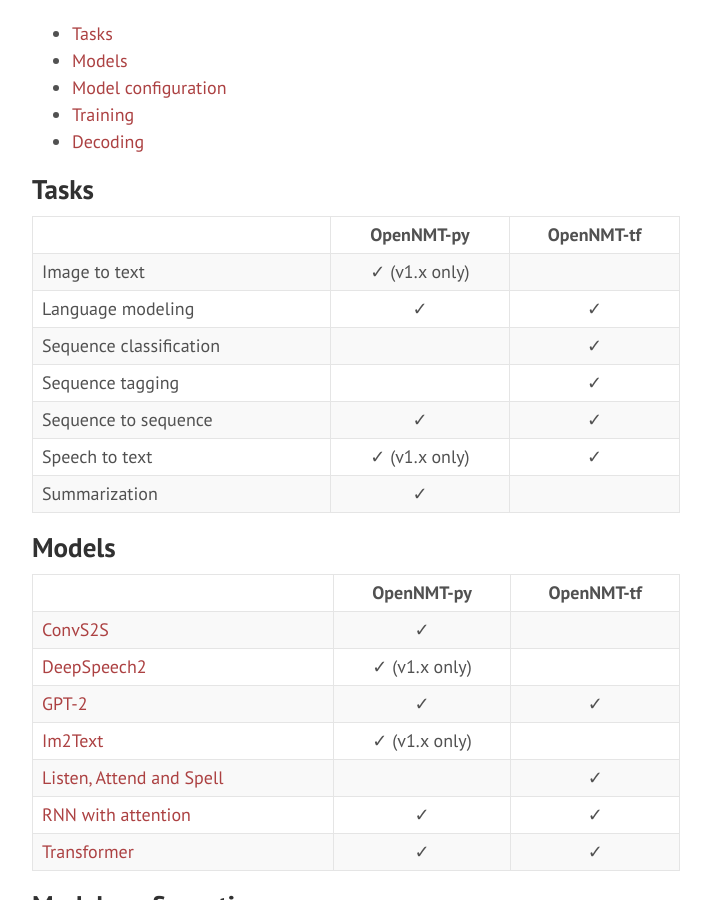
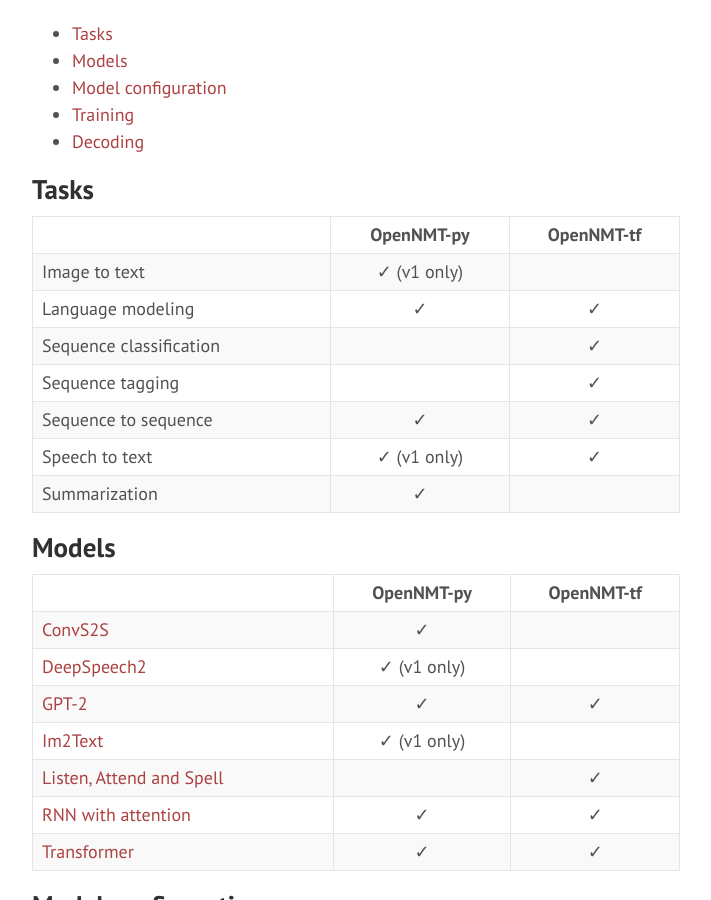
Before and after one commit to OpenNMT/opennmt.github.io, a Jekyll site: the page built from features.md, in a window 1280 px wide and 900 px high, scrolled down 415 px. Shown: the whole window, without its empty margins (284-995 px from the left). Built offline with Jekyll 4.4.1, drawn with Linux system fonts in a browser that asks for light colours.

Commit message:
Change v1.x to v1 for simplicity

```diff
--- a/features.md
+++ b/features.md
@@ -12,12 +12,12 @@ While OpenNMT initially focused on standard sequence to sequence models applied
 
 | | OpenNMT-py | OpenNMT-tf |
 | --- | :---: | :---: |
-| Image to text | ✓ (v1.x only) | |
+| Image to text | ✓ (v1 only) | |
 | Language modeling | ✓ | ✓ |
 | Sequence classification | | ✓ |
 | Sequence tagging | | ✓ |
 | Sequence to sequence | ✓ | ✓ |
-| Speech to text | ✓ (v1.x only) | ✓ |
+| Speech to text | ✓ (v1 only) | ✓ |
 | Summarization | ✓ | |
 
 ## Models
@@ -25,9 +25,9 @@ While OpenNMT initially focused on standard sequence to sequence models applied
 | | OpenNMT-py | OpenNMT-tf |
 | --- | :---: | :---: |
 | [ConvS2S](https://arxiv.org/abs/1705.03122) | ✓ | |
-| [DeepSpeech2](https://arxiv.org/abs/1512.02595v1) | ✓ (v1.x only) | |
+| [DeepSpeech2](https://arxiv.org/abs/1512.02595v1) | ✓ (v1 only) | |
 | [GPT-2](https://d4mucfpksywv.cloudfront.net/better-language-models/language-models.pdf) | ✓ | ✓ |
-| [Im2Text](https://arxiv.org/abs/1609.04938) | ✓ (v1.x only) | |
+| [Im2Text](https://arxiv.org/abs/1609.04938) | ✓ (v1 only) | |
 | [Listen, Attend and Spell](https://arxiv.org/abs/1508.01211) | | ✓ |
 | [RNN with attention](https://arxiv.org/abs/1508.04025) | ✓ | ✓ |
 | [Transformer](https://arxiv.org/abs/1706.03762) | ✓ | ✓ |
```
